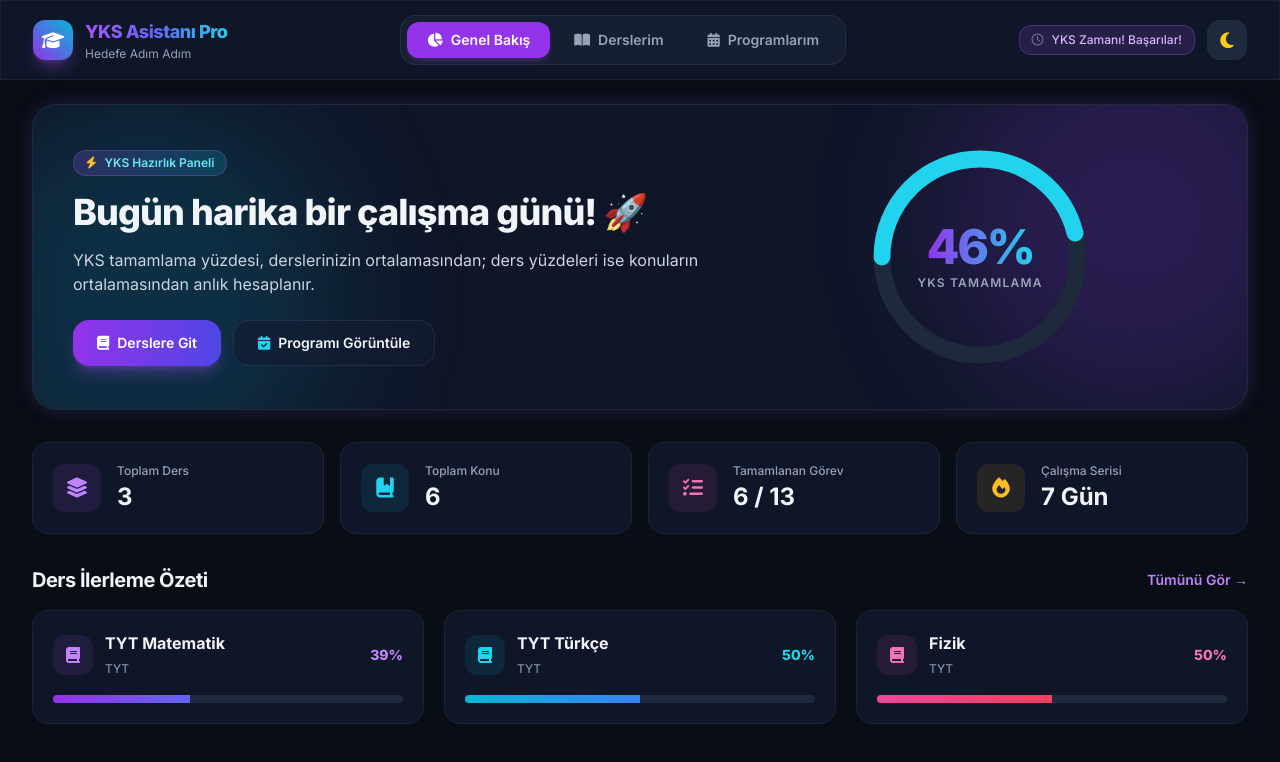
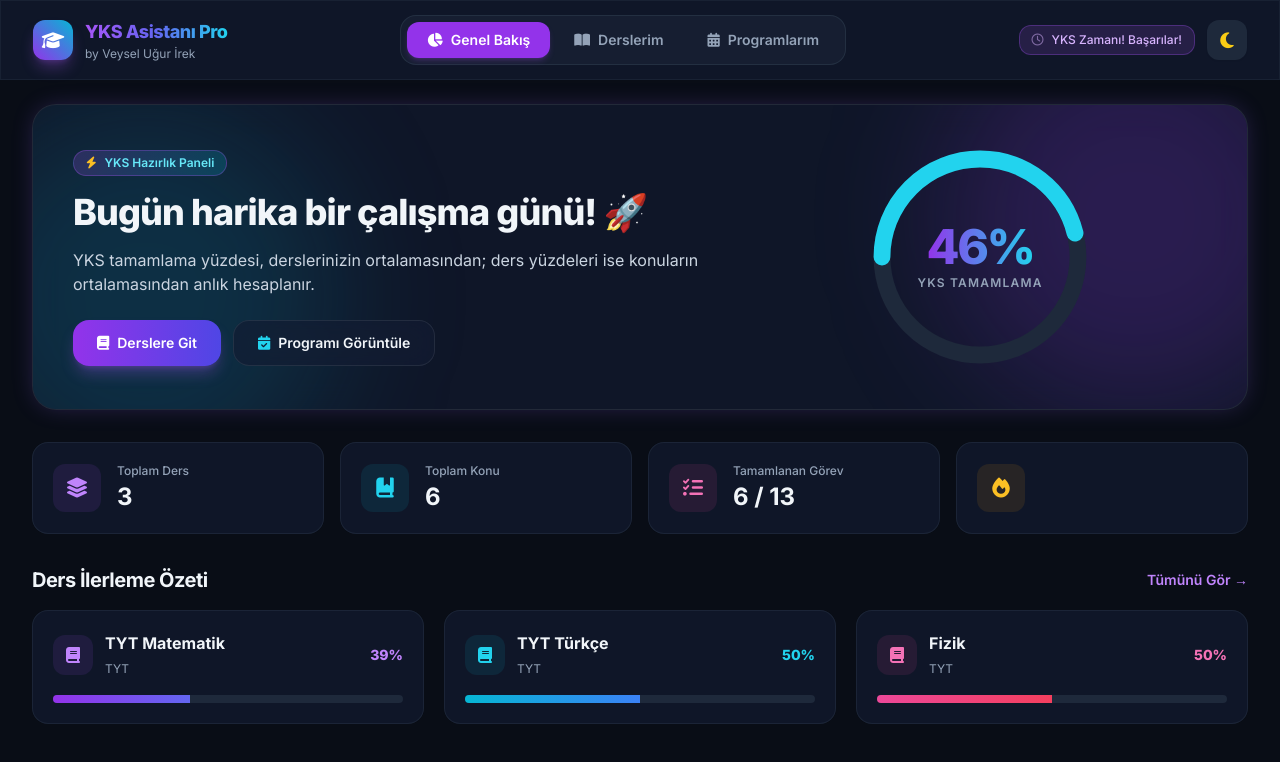
Before and after one commit to VeyselUgurIrek/yks-asistan-, a plain HTML site: page index.html in a window 1280 px wide. Drawn offline with nearby package versions, Linux system fonts and the light colour scheme.

Commit message:
Update index.html

```diff
--- a/index.html
+++ b/index.html
@@ -91,7 +91,7 @@
             </div>
             <div>
                 <h1 class="font-extrabold text-lg tracking-tight bg-gradient-to-r from-purple-500 via-indigo-500 to-cyan-400 bg-clip-text text-transparent">YKS Asistanı Pro</h1>
-                <p class="text-xs text-slate-500 dark:text-slate-400">Hedefe Adım Adım</p>
+                <p class="text-xs text-slate-500 dark:text-slate-400">by Veysel Uğur İrek</p>
             </div>
         </div>
 
@@ -218,10 +218,6 @@
                 <div class="glass-panel rounded-2xl p-5 flex items-center space-x-4 border border-slate-200/30 dark:border-slate-800/80">
                     <div class="w-12 h-12 rounded-xl bg-amber-500/10 flex items-center justify-center text-amber-600 dark:text-amber-400 text-xl font-bold">
                         <i class="fa-solid fa-fire"></i>
-                    </div>
-                    <div>
-                        <p class="text-xs text-slate-500 dark:text-slate-400 font-medium">Çalışma Serisi</p>
-                        <h4 class="text-2xl font-bold mt-0.5">7 Gün</h4>
                     </div>
                 </div>
             </div>
```
